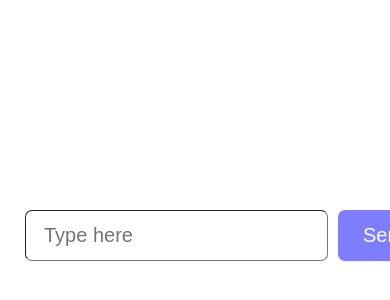
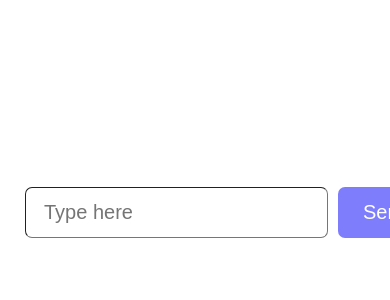
Before and after one commit to akashdpcali-cloud/MyBot, a React (Vite) app: page / in a window 390 px wide. Shown: the part 576-876 px from the top of the page. Built offline with nearby package versions, Linux system fonts and the light colour scheme.

Commit message:
Increase margin-bottom in inputDiv class

```diff
--- a/src/App.css
+++ b/src/App.css
@@ -83,7 +83,7 @@ img{
   }
   .inputDiv{
     max-width: 100%;
-    margin-bottom: 27px;
+    margin-bottom: 50px;
     column-gap: 10px;
     padding-left: 5px;
     padding-right: 5px;
```
